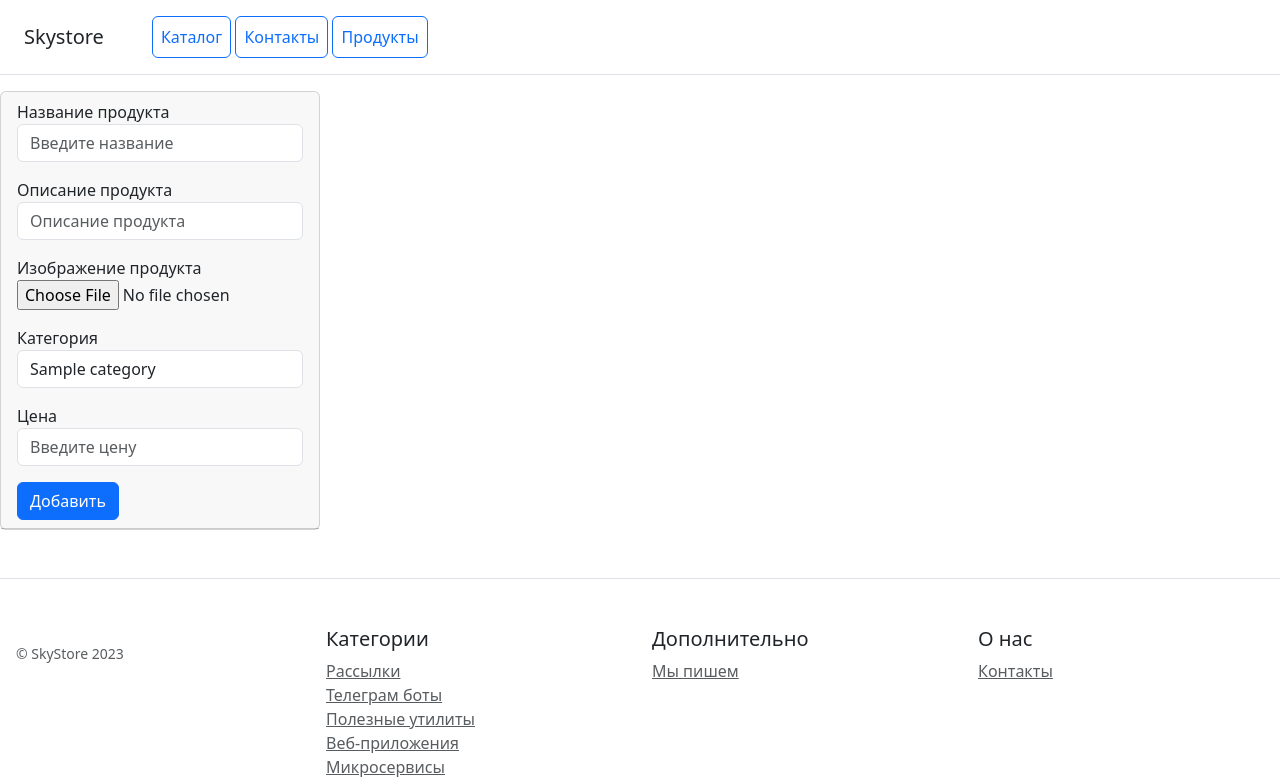
After one commit to denanmax/hw_19.2, a Django app: page /add_product/ in a window 1280 px wide. The commit adds this page. Shown: the top 777 px of the page. Run offline with Django 4.2, Linux system fonts and the light colour scheme; tables that the repository leaves empty hold one stand-in row (values such as "Sample post"); parts of the project's set-up code (start-up, migrations or seed data) failed here and were passed over; some libraries are stand-ins or nearby versions.

Commit message:
form added

```diff
--- /dev/null
+++ b/catalog/templates/catalog/add_product.html
@@ -0,0 +1,43 @@
+{% extends 'catalog/base.html' %}
+{% block content%}
+<div class="col-lg-3 col-md-6 col-sm-12">
+                <div class="card mb-4 box-shadow">
+                    <div class="card-header">
+                        <form method="POST" action="{% url 'add_product' %}" enctype="multipart/form-data">
+                          {% csrf_token %}
+
+                          <div class="mb-3">
+                            <label for="name">Название продукта</label>
+                            <input type="text" name="name" class="form-control" id="name" placeholder="Введите название" required>
+                          </div>
+
+                          <div class="mb-3">
+                            <label for="description">Описание продукта</label>
+                            <input type="text" name="description" class="form-control" id="description" placeholder="Описание продукта" required>
+                          </div>
+
+                          <div class="mb-3">
+                            <label for="preview_image">Изображение продукта</label>
+                            <input type="file" name="preview_image" id="preview_image" accept="image/*">
+                          </div>
+
+                          <div class="mb-3">
+                            <label for="category">Категория</label>
+                            <select name="category" class="form-control" id="category" required>
+                              {% for category in categories %}
+                                <option value="{{ category.id }}">{{ category.name }}</option>
+                              {% endfor %}
+                            </select>
+                          </div>
+
+                          <div class="mb-3">
+                            <label for="price">Цена</label>
+                            <input type="number" name="price" class="form-control" id="price" placeholder="Введите цену">
+                          </div>
+
+                          <button type="submit" class="btn btn-primary">Добавить</button>
+                        </form>
+                    </div>
+                </div>
+</div>
+{% endblock %}
--- a/catalog/templates/catalog/base.html
+++ b/catalog/templates/catalog/base.html
@@ -13,6 +13,7 @@
     <nav class="ms-5">
         <a class="p-2 btn btn-outline-primary" href="/">Каталог</a>
         <a class="p-2 btn btn-outline-primary" href="/contacts/">Контакты</a>
+        <a class="p-2 btn btn-outline-primary" href="/add_product/">Продукты</a>
     </nav>
 </div>
 {% block content%}
--- a/catalog/urls.py
+++ b/catalog/urls.py
@@ -6,5 +6,7 @@ from . import views
 urlpatterns = [
     path('', views.home, name='home'),
     path('contacts/', views.contacts),
+    path('add_product/', views.add_product, name='add_product'),
     path('product/<int:product_id>/', views.product, name='product'),
+
 ]
--- a/catalog/views.py
+++ b/catalog/views.py
@@ -1,6 +1,6 @@
-from django.shortcuts import render, get_object_or_404
+from django.shortcuts import render, get_object_or_404, redirect
 
-from catalog.models import Product, Contact
+from catalog.models import Product, Contact, Category
 
 
 def home(request):
@@ -28,3 +28,18 @@ def contacts(request):
 def product(request, product_id):
     product = Product.objects.get(pk=product_id)
     return render(request, 'catalog/product.html', {'product': product})
+
+def add_product(request):
+    if request.method == 'POST':
+        name = request.POST.get('name')
+        description = request.POST.get('description')
+        preview_image = request.FILES.get('preview_image')
+        category_id = request.POST.get('category')
+        price = request.POST.get('price')
+
+        category = Category.objects.get(id=category_id)
+        product = Product(name=name, description=description, preview_image=preview_image, category=category, price=price)
+        product.save()
+
+    categories = Category.objects.all()
+    return render(request, 'catalog/add_product.html', {'categories': categories})
```
Also changed, not shown: catalog/models.py (line endings or trailing spaces).
